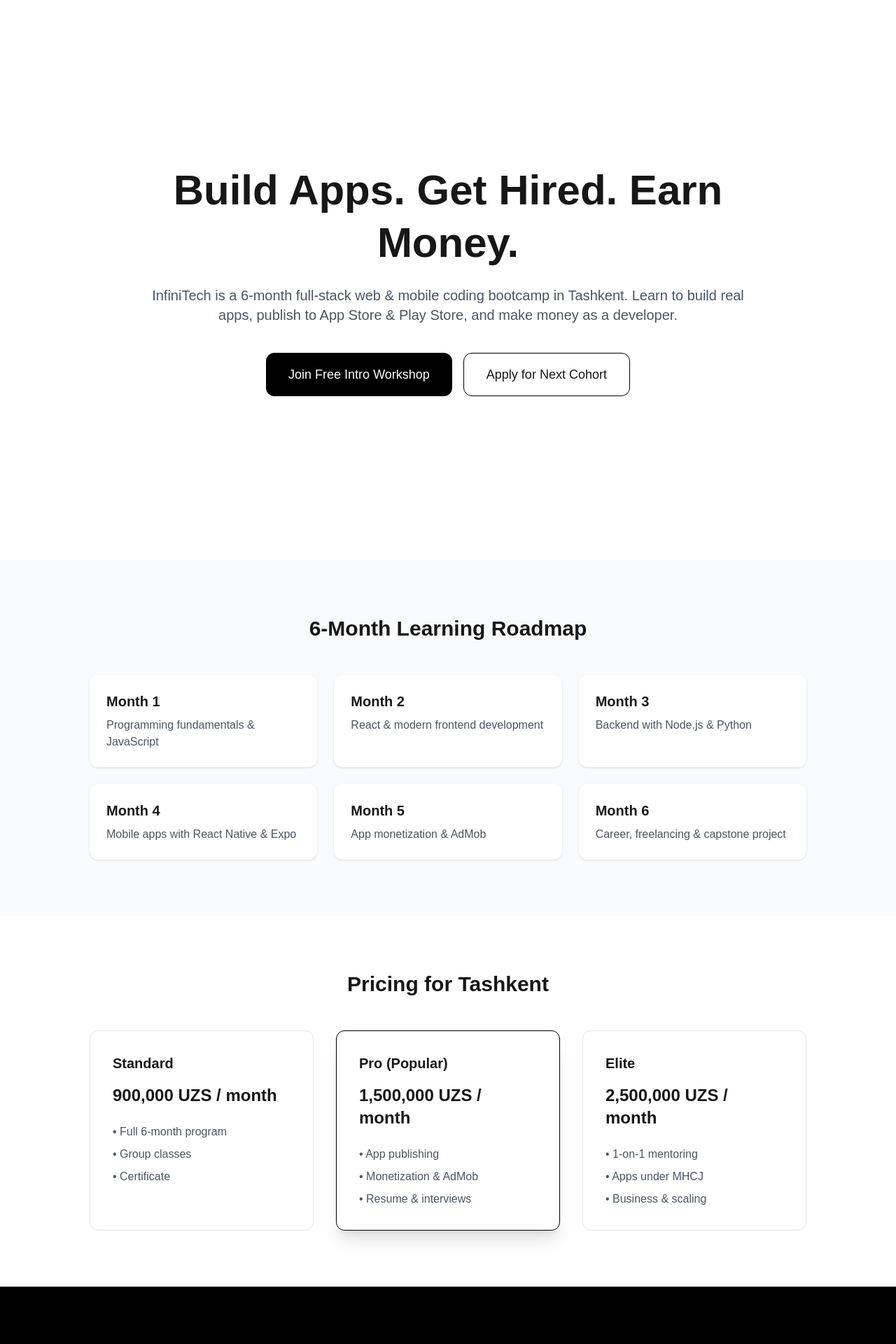
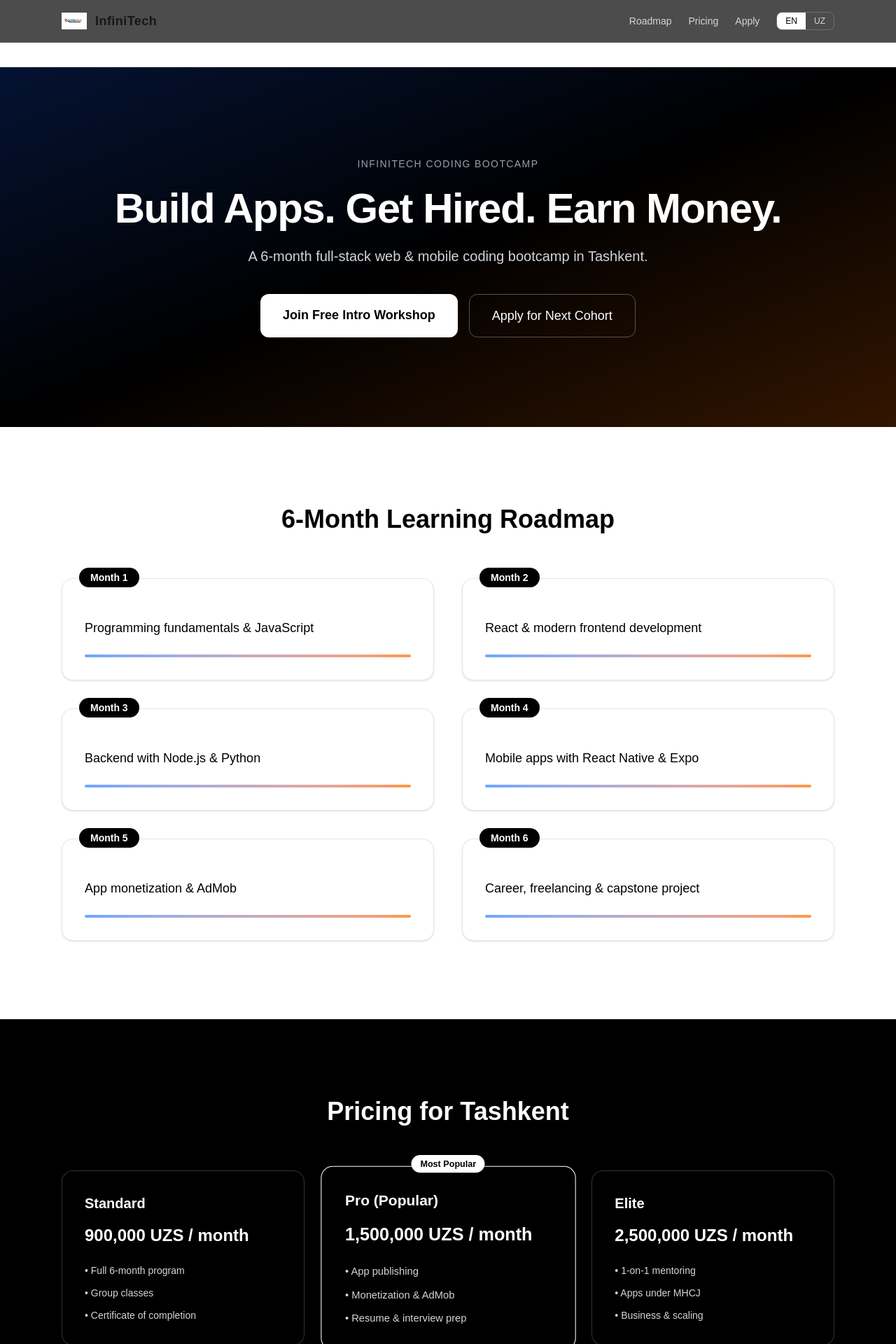
Before and after one commit to eldorcodes/infinitecth-bootcamp, a Next.js app: page / in a window 1280 px wide. Shown: the top 1920 px of the page at 70% size. Built offline with nearby package versions, Linux system fonts and the light colour scheme.

Commit message:
make it better

```diff
--- a/app/layout.tsx
+++ b/app/layout.tsx
@@ -1,4 +1,5 @@
 import "./globals.css";
+import { LanguageProvider } from "@/lib/LanguageContext";
 
 export const metadata = {
   title: "InfiniTech Coding Bootcamp | Tashkent",
@@ -12,8 +13,8 @@
 }) {
   return (
     <html lang="en">
-      <body className="bg-white text-gray-900 antialiased">
-        {children}
+      <body className="bg-black text-white antialiased">
+        <LanguageProvider>{children}</LanguageProvider>
       </body>
     </html>
   );
--- a/app/page.tsx
+++ b/app/page.tsx
@@ -1,15 +1,21 @@
+import Header from "@/components/Header";
 import Hero from "@/components/Hero";
 import Roadmap from "@/components/Roadmap";
 import Pricing from "@/components/Pricing";
-import CTA from "@/components/CTA";
+import Apply from "@/components/Apply";
+import Footer from "@/components/Footer";
 
 export default function Home() {
   return (
     <>
-      <Hero />
-      <Roadmap />
-      <Pricing />
-      <CTA />
+      <Header />
+      <main className="pt-24">
+        <Hero />
+        <Roadmap />
+        <Pricing />
+        <Apply />
+      </main>
+      <Footer />
     </>
   );
 }
--- /dev/null
+++ b/components/Apply.tsx
@@ -0,0 +1,47 @@
+"use client";
+
+import { useLanguage } from "@/lib/LanguageContext";
+
+export default function Apply() {
+  const { lang } = useLanguage();
+
+  return (
+    <section
+      id="apply"
+      className="py-28 bg-gradient-to-b from-black to-gray-900 text-white"
+    >
+      <div className="max-w-4xl mx-auto px-6 text-center">
+        <h2 className="text-3xl md:text-4xl font-bold">
+          {lang === "en"
+            ? "Apply to InfiniTech"
+            : "InfiniTech ga ariza topshiring"}
+        </h2>
+
+        <p className="mt-6 text-lg text-gray-300 max-w-2xl mx-auto">
+          {lang === "en"
+            ? "Join our free intro workshop to see if InfiniTech is right for you. Applications are limited."
+            : "Bepul tanishtiruv darsiga qo‘shiling va InfiniTech sizga mos kelishini bilib oling. Joylar cheklangan."}
+        </p>
+
+        <div className="mt-10">
+          <a
+            href="https://forms.gle/YOUR_FORM_LINK"
+            target="_blank"
+            rel="noopener noreferrer"
+            className="inline-block bg-white text-black px-10 py-4 rounded-xl text-lg font-semibold hover:bg-gray-200 transition"
+          >
+            {lang === "en"
+              ? "Apply via Free Intro Workshop"
+              : "Bepul tanishtiruv darsi orqali ariza"}
+          </a>
+        </div>
+
+        <p className="mt-6 text-sm text-gray-400">
+          {lang === "en"
+            ? "No payment required to apply."
+            : "Ariza topshirish uchun to‘lov talab qilinmaydi."}
+        </p>
+      </div>
+    </section>
+  );
+}
--- /dev/null
+++ b/components/Footer.tsx
@@ -0,0 +1,75 @@
+"use client";
+
+import { useLanguage } from "@/lib/LanguageContext";
+
+export default function Footer() {
+  const { lang } = useLanguage();
+
+  return (
+    <footer className="bg-black border-t border-white/10">
+      <div className="max-w-6xl mx-auto px-6 py-12">
+        <div className="grid md:grid-cols-3 gap-8 items-start">
+
+          {/* Brand */}
+          <div>
+            <h3 className="text-lg font-bold tracking-wide text-white">
+              InfiniTech
+            </h3>
+            <p className="mt-3 text-sm text-gray-400 leading-relaxed">
+              {lang === "en"
+                ? "A full-stack web & mobile coding bootcamp focused on real apps, real skills, and real income."
+                : "Haqiqiy ilovalar, real ko‘nikmalar va daromadga yo‘naltirilgan full-stack dasturlash bootcampi."}
+            </p>
+          </div>
+
+          {/* Navigation */}
+          <div>
+            <h4 className="text-sm font-semibold text-white mb-3">
+              {lang === "en" ? "Program" : "Dastur"}
+            </h4>
+            <ul className="space-y-2 text-sm text-gray-400">
+              <li>
+                <a href="#roadmap" className="hover:text-white transition">
+                  {lang === "en" ? "Roadmap" : "Yo‘l xarita"}
+                </a>
+              </li>
+              <li>
+                <a href="#pricing" className="hover:text-white transition">
+                  {lang === "en" ? "Pricing" : "Narxlar"}
+                </a>
+              </li>
+              <li>
+                <a href="#apply" className="hover:text-white transition">
+                  {lang === "en" ? "Apply" : "Ariza"}
+                </a>
+              </li>
+            </ul>
+          </div>
+
+          {/* Location / Trust */}
+          <div>
+            <h4 className="text-sm font-semibold text-white mb-3">
+              {lang === "en" ? "Location" : "Joylashuv"}
+            </h4>
+            <p className="text-sm text-gray-400">
+              Tashkent, Uzbekistan
+            </p>
+            <p className="mt-2 text-sm text-gray-400">
+              Web • Mobile • Full-Stack
+            </p>
+          </div>
+        </div>
+
+        {/* Bottom bar */}
+        <div className="mt-12 pt-6 border-t border-white/10 flex flex-col md:flex-row items-center justify-between gap-4 text-sm text-gray-500">
+          <span>
+            © {new Date().getFullYear()} InfiniTech Coding Bootcamp
+          </span>
+          <span>
+            Build Apps • Get Hired • Earn Money
+          </span>
+        </div>
+      </div>
+    </footer>
+  );
+}
--- /dev/null
+++ b/components/Header.tsx
@@ -0,0 +1,38 @@
+"use client";
+
+import Image from "next/image";
+import LanguageToggle from "./LanguageToggle";
+
+export default function Header() {
+  return (
+    <header className="fixed top-0 w-full z-50 bg-black/70 backdrop-blur border-b border-white/10">
+      <div className="max-w-6xl mx-auto px-6 py-4 flex items-center justify-between">
+
+        {/* Logo + Brand */}
+        <div className="flex items-center gap-3">
+          <Image
+            src="/logo.png"
+            alt="InfiniTech Coding Bootcamp"
+            width={36}
+            height={36}
+            priority
+          />
+          <span className="text-lg font-bold tracking-wide">
+            InfiniTech
+          </span>
+        </div>
+
+        {/* Navigation + Language */}
+        <div className="flex items-center gap-6">
+          <nav className="hidden md:flex gap-6 text-sm text-gray-300">
+            <a href="#roadmap" className="hover:text-white">Roadmap</a>
+            <a href="#pricing" className="hover:text-white">Pricing</a>
+            <a href="#apply" className="hover:text-white">Apply</a>
+          </nav>
+
+          <LanguageToggle />
+        </div>
+      </div>
+    </header>
+  );
+}
--- a/components/Hero.tsx
+++ b/components/Hero.tsx
@@ -1,23 +1,43 @@
+"use client";
+
+import { useLanguage } from "@/lib/LanguageContext";
+import { translations } from "@/lib/translations";
+
 export default function Hero() {
+  const { lang } = useLanguage();
+  const t = translations[lang];
+
   return (
-      <section className="min-h-screen flex items-center justify-center px-6">
-        <div className="max-w-4xl text-center">
-          <h1 className="text-4xl md:text-6xl font-bold leading-tight">
-            Build Apps. Get Hired. Earn Money.
+    <section className="relative overflow-hidden bg-black text-white">
+      <div className="absolute inset-0 bg-gradient-to-br from-blue-600/20 via-transparent to-orange-500/20" />
+
+      <div className="relative max-w-6xl mx-auto px-6 py-32 text-center">
+        <div className="mb-6 text-sm tracking-widest text-gray-400 uppercase">
+          InfiniTech Coding Bootcamp
+        </div>
+
+        <h1 className="text-4xl md:text-6xl font-extrabold tracking-tight">
+          {t.tagline}
         </h1>
 
-          <p className="mt-6 text-lg md:text-xl text-gray-600">
-            InfiniTech is a 6-month full-stack web & mobile coding bootcamp in Tashkent.
-            Learn to build real apps, publish to App Store & Play Store, and make money as a developer.
+        <p className="mt-6 text-lg md:text-xl text-gray-300 max-w-3xl mx-auto">
+          {t.subtitle}
         </p>
 
-          <div className="mt-10 flex flex-col md:flex-row gap-4 justify-center">
-            <button className="bg-black text-white px-8 py-4 rounded-xl text-lg">
-              Join Free Intro Workshop
-            </button>
-            <button className="border border-black px-8 py-4 rounded-xl text-lg">
-              Apply for Next Cohort
-            </button>
+        <div className="mt-10 flex flex-col sm:flex-row gap-4 justify-center">
+          <a
+            href="#apply"
+            className="bg-white text-black px-8 py-4 rounded-xl text-lg font-semibold"
+          >
+            {t.join}
+          </a>
+
+          <a
+            href="#pricing"
+            className="border border-white/30 px-8 py-4 rounded-xl text-lg"
+          >
+            {t.apply}
+          </a>
         </div>
       </div>
     </section>
--- /dev/null
+++ b/components/LanguageToggle.tsx
@@ -0,0 +1,32 @@
+"use client";
+
+import { useLanguage } from "@/lib/LanguageContext";
+
+export default function LanguageToggle() {
+  const { lang, setLang } = useLanguage();
+
+  return (
+    <div className="flex rounded-lg border border-white/20 overflow-hidden text-xs">
+      <button
+        onClick={() => setLang("en")}
+        className={`px-3 py-1 transition ${
+          lang === "en"
+            ? "bg-white text-black"
+            : "text-gray-300 hover:text-white"
+        }`}
+      >
+        EN
+      </button>
+      <button
+        onClick={() => setLang("uz")}
+        className={`px-3 py-1 transition ${
+          lang === "uz"
+            ? "bg-white text-black"
+            : "text-gray-300 hover:text-white"
+        }`}
+      >
+        UZ
+      </button>
+    </div>
+  );
+}
--- a/components/Pricing.tsx
+++ b/components/Pricing.tsx
@@ -1,63 +1,123 @@
+"use client";
+
+import { useLanguage } from "@/lib/LanguageContext";
+
+const content = {
+  en: {
+    title: "Pricing for Tashkent",
+    standard: {
+      name: "Standard",
+      price: "900,000 UZS / month",
+      items: [
+        "Full 6-month program",
+        "Group classes",
+        "Certificate of completion",
+      ],
+    },
+    pro: {
+      name: "Pro (Popular)",
+      price: "1,500,000 UZS / month",
+      items: [
+        "App publishing",
+        "Monetization & AdMob",
+        "Resume & interview prep",
+      ],
+    },
+    elite: {
+      name: "Elite",
+      price: "2,500,000 UZS / month",
+      items: [
+        "1-on-1 mentoring",
+        "Apps under MHCJ",
+        "Business & scaling",
+      ],
+    },
+  },
+
+  uz: {
+    title: "Toshkent uchun narxlar",
+    standard: {
+      name: "Standart",
+      price: "900,000 UZS / oy",
+      items: [
+        "To‘liq 6 oylik dastur",
+        "Guruh mashg‘ulotlari",
+        "Bitiruv sertifikati",
+      ],
+    },
+    pro: {
+      name: "Pro (Mashhur)",
+      price: "1,500,000 UZS / oy",
+      items: [
+        "Ilovalarni nashr qilish",
+        "Monetizatsiya & AdMob",
+        "Rezyume va intervyu tayyorlash",
+      ],
+    },
+    elite: {
+      name: "Elite",
+      price: "2,500,000 UZS / oy",
+      items: [
+        "1-ga-1 mentorlik",
+        "MHCJ ostida ilovalar",
+        "Biznes va kengaytirish",
+      ],
+    },
+  },
+};
+
 export default function Pricing() {
+  const { lang } = useLanguage();
+  const t = content[lang];
+
   return (
-      <section className="py-20 px-6">
-        <div className="max-w-5xl mx-auto">
-          <h2 className="text-3xl font-bold text-center mb-12">
-            Pricing for Tashkent
+    <section id="pricing" className="py-28 bg-black text-white">
+      <div className="max-w-6xl mx-auto px-6">
+        <h2 className="text-3xl md:text-4xl font-bold text-center mb-16">
+          {t.title}
         </h2>
 
         <div className="grid md:grid-cols-3 gap-8">
-            <Card
-              title="Standard"
-              price="900,000 UZS / month"
-              items={[
-                "Full 6-month program",
-                "Group classes",
-                "Certificate",
-              ]}
-            />
-            <Card
-              title="Pro (Popular)"
-              price="1,500,000 UZS / month"
-              highlight
-              items={[
-                "App publishing",
-                "Monetization & AdMob",
-                "Resume & interviews",
-              ]}
-            />
-            <Card
-              title="Elite"
-              price="2,500,000 UZS / month"
-              items={[
-                "1-on-1 mentoring",
-                "Apps under MHCJ",
-                "Business & scaling",
-              ]}
-            />
+          <PriceCard {...t.standard} />
+          <PriceCard {...t.pro} highlight />
+          <PriceCard {...t.elite} />
         </div>
       </div>
     </section>
   );
 }
 
-  function Card({
-    title,
+function PriceCard({
+  name,
   price,
   items,
   highlight,
-  }: any) {
+}: {
+  name: string;
+  price: string;
+  items: string[];
+  highlight?: boolean;
+}) {
   return (
     <div
-        className={`p-8 rounded-xl border ${
-          highlight ? "border-black shadow-xl" : "border-gray-200"
+      className={`relative rounded-2xl p-8 border transition ${
+        highlight
+          ? "border-white shadow-2xl scale-105 bg-black"
+          : "border-white/20 bg-black"
       }`}
     >
-        <h3 className="text-xl font-semibold">{title}</h3>
+      {highlight && (
+        <div className="absolute -top-4 left-1/2 -translate-x-1/2 bg-white text-black text-xs font-semibold px-3 py-1 rounded-full">
+          Most Popular
+        </div>
+      )}
+
+      <h3 className="text-xl font-semibold">{name}</h3>
       <p className="mt-4 text-2xl font-bold">{price}</p>
-        <ul className="mt-6 space-y-2 text-gray-600">
-          {items.map((i: string) => (
-            <li key={i}>• {i}</li>
+
+      <ul className="mt-6 space-y-3 text-gray-300 text-sm">
+        {items.map((item) => (
+          <li key={item}>• {item}</li>
         ))}
       </ul>
     </div>
--- a/components/RoadMap.tsx
+++ b/components/RoadMap.tsx
@@ -1,3 +1,5 @@
+"use client";
+
 const months = [
   { title: "Month 1", desc: "Programming fundamentals & JavaScript" },
   { title: "Month 2", desc: "React & modern frontend development" },
@@ -9,20 +11,32 @@
 
 export default function Roadmap() {
   return (
-      <section className="py-20 px-6 bg-gray-50">
-        <div className="max-w-5xl mx-auto">
-          <h2 className="text-3xl font-bold text-center mb-12">
+    <section id="roadmap" className="py-28 bg-white text-black">
+      <div className="max-w-6xl mx-auto px-6">
+        {/* Title */}
+        <h2 className="text-3xl md:text-4xl font-bold text-center mb-16">
           6-Month Learning Roadmap
         </h2>
 
-          <div className="grid md:grid-cols-3 gap-6">
-            {months.map((m) => (
+        {/* Timeline */}
+        <div className="grid md:grid-cols-2 gap-10">
+          {months.map((m, i) => (
             <div
               key={m.title}
-                className="p-6 bg-white rounded-xl shadow"
+              className="relative p-8 rounded-2xl border border-gray-200 bg-white shadow-sm hover:shadow-lg transition"
             >
-                <h3 className="font-semibold text-xl">{m.title}</h3>
-                <p className="mt-2 text-gray-600">{m.desc}</p>
+              {/* Month Badge */}
+              <div className="absolute -top-4 left-6 bg-black text-white text-sm font-semibold px-4 py-1 rounded-full">
+                {m.title}
+              </div>
+
+              {/* Content */}
+              <p className="mt-6 text-lg font-medium">
+                {m.desc}
+              </p>
+
+              {/* Progress line */}
+              <div className="mt-6 h-1 w-full bg-gradient-to-r from-blue-500 to-orange-500 rounded-full opacity-70" />
             </div>
           ))}
         </div>
--- /dev/null
+++ b/lib/LanguageContext.tsx
@@ -0,0 +1,44 @@
+"use client";
+
+import { createContext, useContext, useEffect, useState } from "react";
+
+type Language = "en" | "uz";
+
+const LanguageContext = createContext<{
+  lang: Language;
+  setLang: (lang: Language) => void;
+}>({
+  lang: "en",
+  setLang: () => {},
+});
+
+export function LanguageProvider({ children }: { children: React.ReactNode }) {
+  const [lang, setLang] = useState<Language>("en");
+  const [mounted, setMounted] = useState(false);
+
+  // Load saved language
+  useEffect(() => {
+    const saved = localStorage.getItem("lang") as Language | null;
+    if (saved) setLang(saved);
+    setMounted(true);
+  }, []);
+
+  // Save language
+  useEffect(() => {
+    if (mounted) {
+      localStorage.setItem("lang", lang);
+    }
+  }, [lang, mounted]);
+
+  if (!mounted) return null; // prevent hydration mismatch
+
+  return (
+    <LanguageContext.Provider value={{ lang, setLang }}>
+      {children}
+    </LanguageContext.Provider>
+  );
+}
+
+export function useLanguage() {
+  return useContext(LanguageContext);
+}
--- /dev/null
+++ b/lib/translations.ts
@@ -0,0 +1,18 @@
+export const translations = {
+    en: {
+      tagline: "Build Apps. Get Hired. Earn Money.",
+      subtitle:
+        "A 6-month full-stack web & mobile coding bootcamp in Tashkent.",
+      join: "Join Free Intro Workshop",
+      apply: "Apply for Next Cohort",
+      pricing: "Pricing for Tashkent",
+    },
+    uz: {
+      tagline: "Ilovalar yarating. Ish toping. Daromad oling.",
+      subtitle:
+        "Toshkentda 6 oylik full-stack web va mobil dasturlash bootcampi.",
+      join: "Bepul tanishtiruv darsiga qo‘shiling",
+      apply: "Keyingi guruhga ariza topshiring",
+      pricing: "Toshkent uchun narxlar",
+    },
+  };
```
Also changed, not shown: public/logo.png (added). Lines whose indentation alone changed are shown as unchanged.
